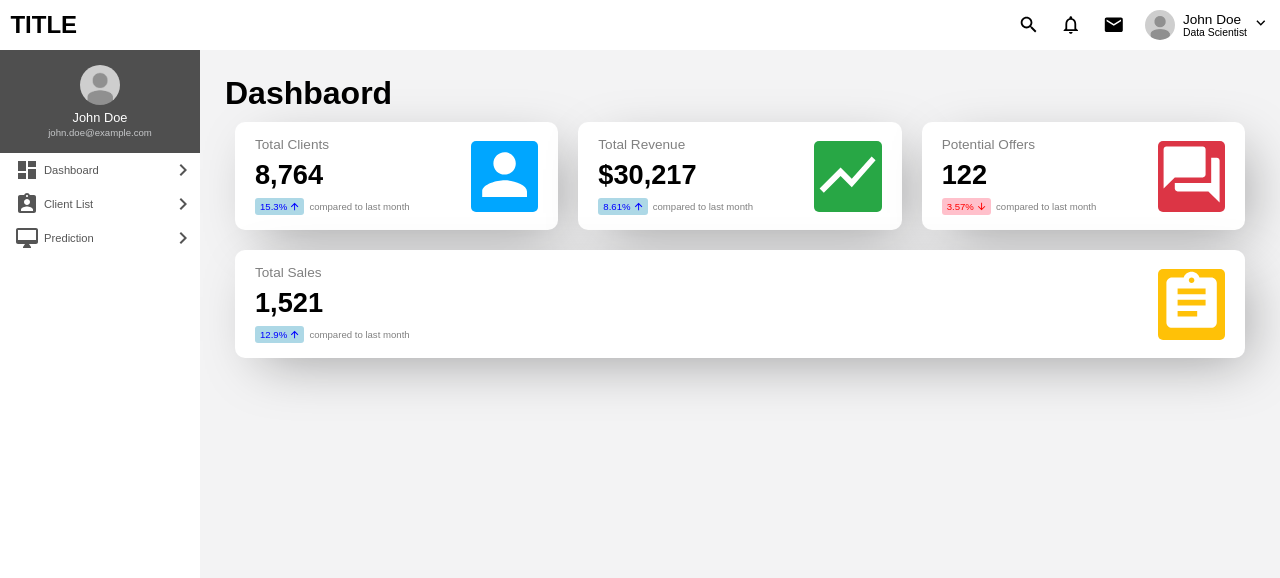
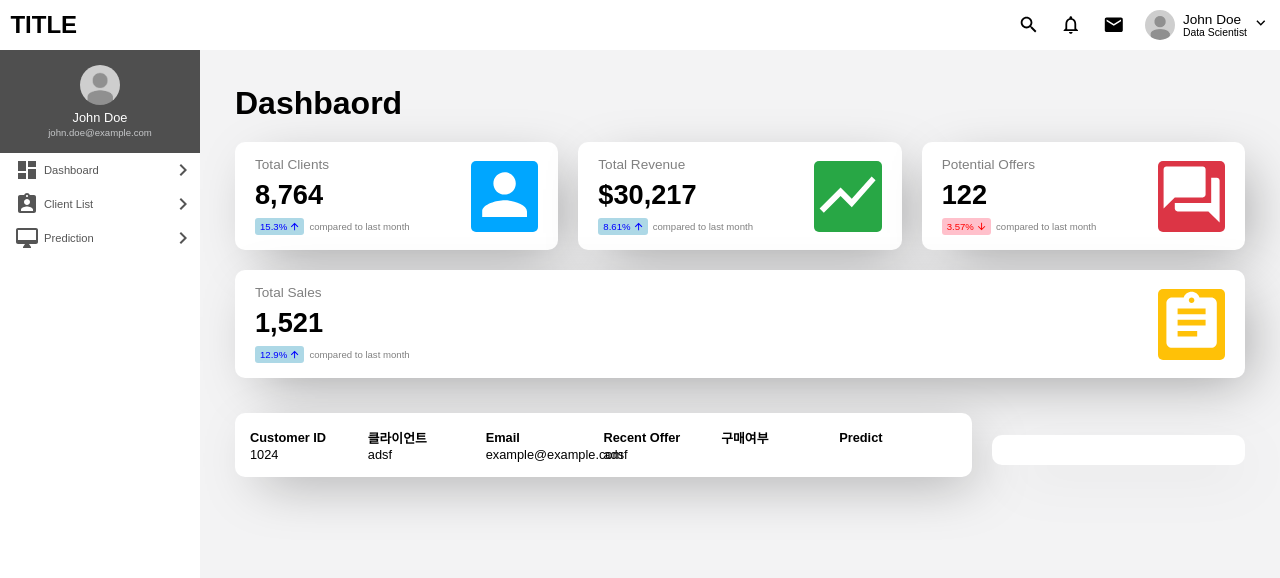
Before and after one commit to Simbamon/ibm_cp4d_demo_frontend, a React (Create React App) app: page /dashboard in a window 1280 px wide. Shown: the top 578 px of the page. Built offline with nearby package versions, Linux system fonts and the light colour scheme; grey boxes are pictures that could not be loaded.

Commit message:
Table added

```diff
--- a/src/Components/Dashboard/Dashboard.js
+++ b/src/Components/Dashboard/Dashboard.js
@@ -1,5 +1,5 @@
 import React, { Component } from 'react'
-import { DashboardWrap, DashboardTitle, BoxInfo, BoxItem, BoxTrend } from './Dashboard_element'
+import { DashboardWrap, DashboardTitle, BoxInfo, BoxItem, BoxTrend, TopFive, TopFiveBox, PieChart } from './Dashboard_element'
 import { ArrowDownward, ArrowUpward, Person, ShowChart, QuestionAnswer, Assignment } from '@material-ui/icons'
 import { withTranslation } from 'react-i18next';
 
@@ -9,8 +9,9 @@
         return (
             <>
             <DashboardWrap>
+
+                <DashboardTitle>
                 <h1>Dashbaord</h1>
-                <DashboardTitle>
                 </DashboardTitle>
                 <BoxInfo>
                         <BoxItem>
@@ -89,6 +90,32 @@
                             </div>
                         </BoxItem>
                     </BoxInfo>
+                    <TopFive>
+
+                        <TopFiveBox>
+                            <thead>
+                                <tr>
+                                    <th>Customer ID</th>
+                                    <th>클라이언트</th>
+                                    <th>Email</th>
+                                    <th>Recent Offer</th>
+                                    <th>구매여부</th>
+                                    <th>Predict</th>
+                                </tr>
+                            </thead>
+                            <tbody>
+                                <td>1024</td>
+                                <td>adsf</td>
+                                <td>example@example.com</td>
+                                <td>adsf</td>
+
+                            </tbody>
+                        </TopFiveBox>
+                        <PieChart>
+
+                        </PieChart>
+                    </TopFive>
+
             </DashboardWrap>
 
             </>
--- a/src/Components/Dashboard/Dashboard_element.js
+++ b/src/Components/Dashboard/Dashboard_element.js
@@ -8,7 +8,7 @@
 `
 
 export const DashboardTitle = styled.div`
-
+    padding: 10px;
 `
 
 export const BoxInfo = styled.div`
@@ -36,3 +36,44 @@
     padding: 3px;
     border-radius: 3px;
 `
+
+export const TopFive = styled.div `
+    width: 100%;
+    display: flex;
+    justify-content: space-between;
+    flex-wrap: wrap;
+    align-items: center;
+    align-content: center;
+    margin-top: 10px;
+`
+
+export const TopFiveBox = styled.div`
+    flex: 67%;
+    margin : 10px;
+    padding: 15px;
+    border-radius: 10px;
+    white-space: nowrap;
+    background-color: white;
+    box-shadow: 13px 15px 55px -13px rgba(0,0,0,0.36);
+    flex-direction: row;
+    flex-direction: column;
+    text-align: left;
+    font-size: 0.8rem;
+    height: 100%;
+    width: 100%;
+    display: table;
+    margin-top: 15px;
+    margin-bottom: 25px;
+    table-layout: fixed;
+
+`
+
+export const PieChart = styled.div`
+    flex: 20%;
+    margin : 10px;
+    padding: 15px;
+    border-radius: 10px;
+    white-space: nowrap;
+    background-color: white;
+    box-shadow: 13px 15px 55px -13px rgba(0,0,0,0.36);
+`
```
